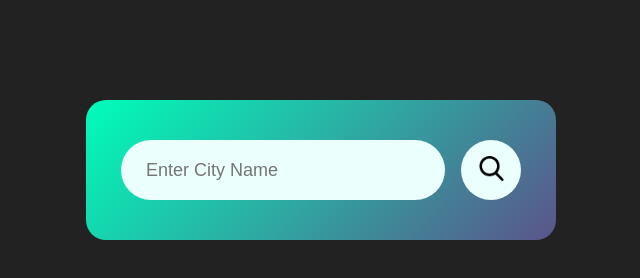
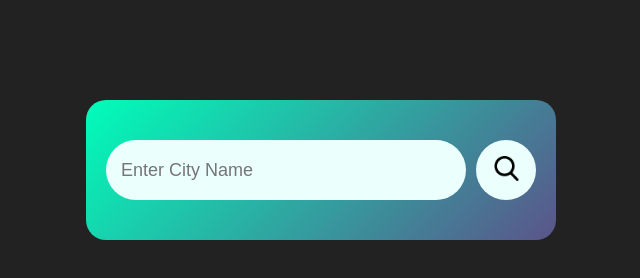
Before and after one commit to code-with-divyanshu/weather-app, a plain HTML site: page index.html in a window 1280 px wide. Shown: the whole page, without its empty margins (319-959 px from the left). Drawn offline with Linux system fonts and the light colour scheme.

Commit message:
Fix Ui of search button

```diff
--- a/weather-app/style.css
+++ b/weather-app/style.css
@@ -1,27 +1,26 @@
 * {
   margin: 0;
   padding: 0;
-	font-family: 'Poppins', sans-serif;
+  font-family: "Poppins", sans-serif;
   box-sizing: border-box;
 }
 
 body {
   background: #222;
-
 }
 
 .card {
-	width:90%;
+  width: 90%;
   max-width: 470px;
   background: linear-gradient(135deg, #00feba, #5b548a);
   color: #fff;
   margin: 100px auto 0;
   border-radius: 20px;
-	padding: 40px 35px;
+  padding: 40px 20px;
   text-align: center;
 }
 
-.search{
+.search {
   width: 100%;
   display: flex;
   justify-content: space-between;
@@ -33,15 +32,15 @@ body {
   outline: 0;
   background: #ebfffc;
   color: #555;
-	padding: 10px 25px;
+  padding: 10px 15px;
   height: 60px;
   border-radius: 30px;
   flex: 1;
-	margin-right: 16px;
+  margin-right: 10px;
   font-size: 18px;
 }
 
-.search button{
+.search button {
   border: 0;
   outline: 0;
   background: #ebfffc;
@@ -94,7 +93,8 @@ body {
   margin-right: 10px;
 }
 
-.humidity, .wind {
+.humidity,
+.wind {
   font-size: 25px;
   margin-top: -6px;
 }
```
Lines whose indentation alone changed are shown as unchanged.
